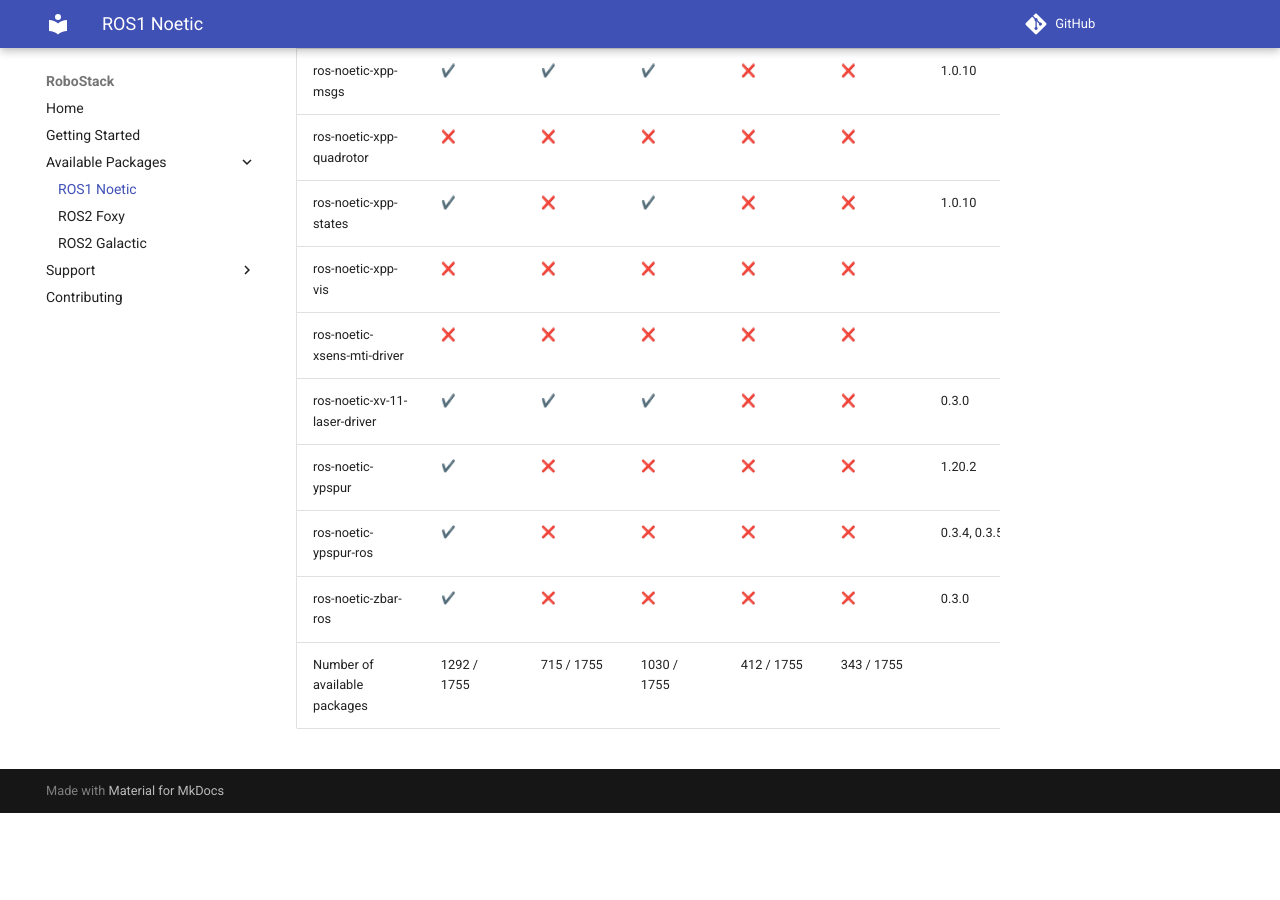
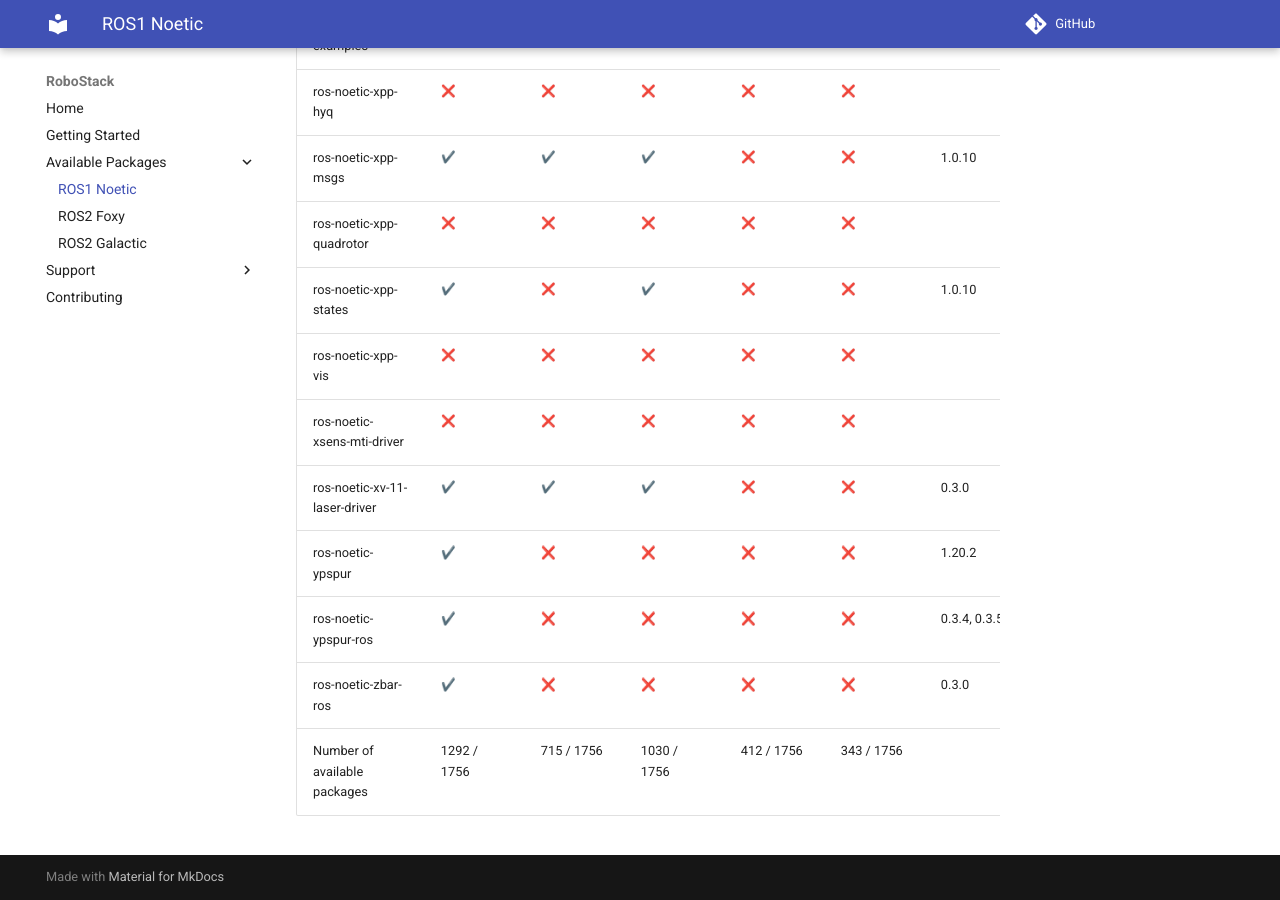
Before and after one commit to RoboStack/robostack.github.io, an MkDocs documentation site: the page built from docs/noetic.md, in a window 1280 px wide and 900 px high, scrolled down 128076 px. Built offline with MkDocs 1.6.1 and Material for MkDocs 9.7.7, drawn with Linux system fonts in a browser that asks for light colours; emoji names are drawn with the system emoji font; comment, search, counter and statistics services are not loaded; before the commit the page ends 128889 px from its top, so only the background shows below that; some of the changed text lies outside the part shown.

Commit message:
Update tables

```diff
--- a/docs/noetic.md
+++ b/docs/noetic.md
@@ -1755,4 +1756,4 @@
 | ros-noetic-ypspur | :heavy_check_mark: { data-sort='1' } | :x: { data-sort='0' } | :x: { data-sort='0' } | :x: { data-sort='0' } | :x: { data-sort='0' } | 1.20.2  |
 | ros-noetic-ypspur-ros | :heavy_check_mark: { data-sort='1' } | :x: { data-sort='0' } | :x: { data-sort='0' } | :x: { data-sort='0' } | :x: { data-sort='0' } | 0.3.4, 0.3.5  |
 | ros-noetic-zbar-ros | :heavy_check_mark: { data-sort='1' } | :x: { data-sort='0' } | :x: { data-sort='0' } | :x: { data-sort='0' } | :x: { data-sort='0' } | 0.3.0  |
-| Number of available packages |  1292 / 1755 | 715 / 1755 | 1030 / 1755 | 412 / 1755 | 343 / 1755 |
+| Number of available packages |  1292 / 1756 | 715 / 1756 | 1030 / 1756 | 412 / 1756 | 343 / 1756 |
```
Also changed, not shown: other parts of docs/noetic.md (+1 -0 lines).
